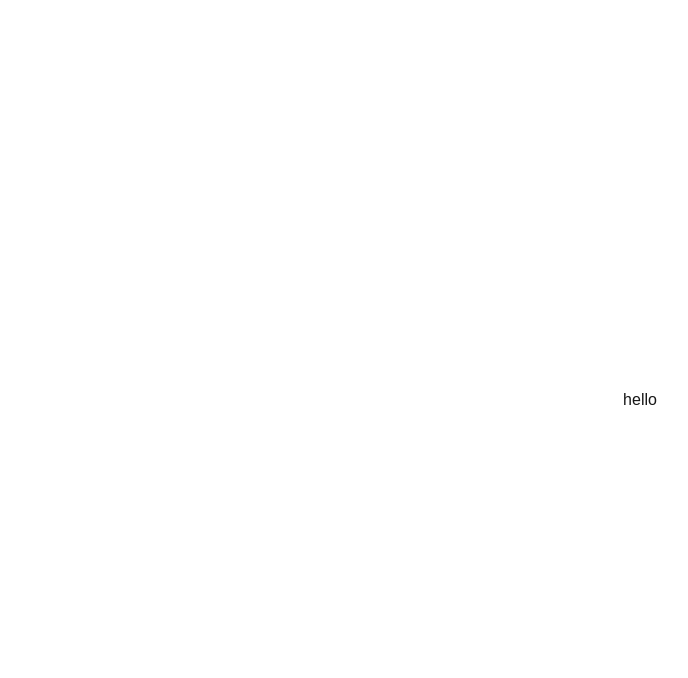
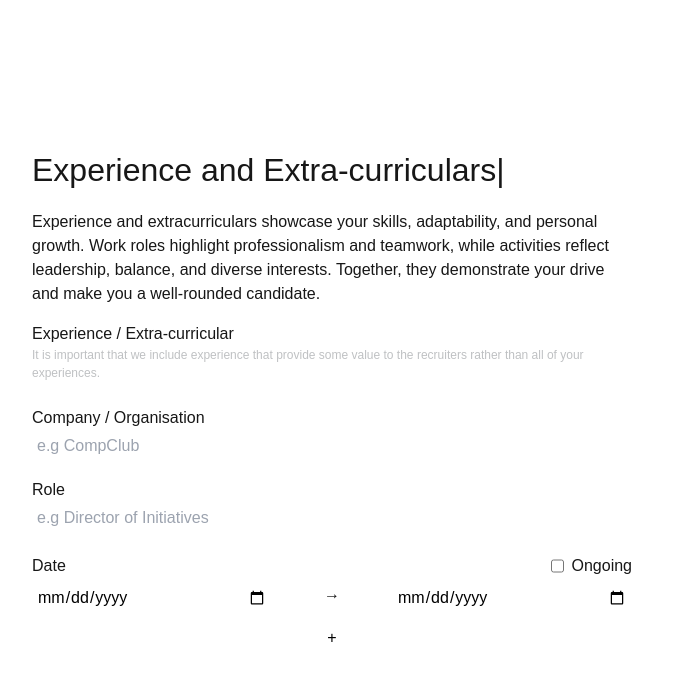
Before and after one commit to mrunixx/notcookedyet, a Next.js app: page /details/experience in a window 1280 px wide. Shown: the top 678 px of the page, without its empty margins (0-688 px from the left). Built offline with nearby package versions, Linux system fonts and the light colour scheme.

Commit message:
created experience page, and input form to take in details

```diff
--- a/src/app/details/experience/page.jsx
+++ b/src/app/details/experience/page.jsx
@@ -1,6 +1,83 @@
+"use client";
+
+import TypeAnimationDetails from "../../components/TypeAnimationDetails";
+import { useState } from "react";
 
 const Experience = () => {
-  return (<>hello</>);
-}
+  const [experiences, setExperiences] = useState([]);
+  const [ongoing, setOngoing] = useState(false);
+
+  const handleOngoingCheckbox = (e) => {
+    setOngoing(e.target.checked);
+  };
+
+  return (
+    <div className="main-page-horizontal">
+      <div className="main-left gap-2">
+        <TypeAnimationDetails>Experience and Extra-curriculars</TypeAnimationDetails>
+        <p>
+          Experience and extracurriculars showcase your skills, adaptability, and personal growth.
+          Work roles highlight professionalism and teamwork, while activities reflect leadership,
+          balance, and diverse interests. Together, they demonstrate your drive and make you a
+          well-rounded candidate.
+        </p>
+        <div className="flex flex-col">
+          Experience / Extra-curricular
+          <span className="form-hint">
+            It is important that we include experience that provide some value to the recruiters
+            rather than all of your experiences.
+          </span>
+        </div>
+        <div className="details-input">
+          <label className="flex flex-col justify-center w-full my-2">
+            Company / Organisation
+            <input type="text" name="project-input" className="w-full" placeholder="e.g CompClub" />
+          </label>
+          <label className="flex flex-col justify-center w-full my-2">
+            Role
+            <input
+              type="text"
+              name="project-input"
+              className="w-full"
+              placeholder="e.g Director of Initiatives"
+            />
+          </label>
+          <label className="flex flex-col justify-center w-full my-2">
+            <div className="flex justify-between items-center">
+              Date
+              <label className="flex items-center justify-end gap-2 w-full">
+                <input
+                  type="checkbox"
+                  name="ongoing"
+                  id="ongoing-checkbox"
+                  value={ongoing}
+                  onChange={handleOngoingCheckbox}
+                />
+                Ongoing
+              </label>
+            </div>
+            <div className="date-inputs flex justify-between w-full">
+              <input type="date" name="data-started" id="date-input" />
+              {!ongoing && (
+                <>
+                  &rarr;
+                  <input type="date" name="data-ended" id="date-input" />
+                </>
+              )}
+            </div>
+          </label>
+          <button className="trash-btn w-full rounded-md mild-glowing-button h-[2em] self-end">
+            &#43;
+          </button>
+        </div>
+      </div>
+      <div className="main-right">
+        {experiences.map((experience, index) => {
+          return <ExperienceBanner key={index} experience={experience} />;
+        })}
+      </div>
+    </div>
+  );
+};
 
 export default Experience;
--- a/src/app/globals.css
+++ b/src/app/globals.css
@@ -58,7 +58,7 @@ button:focus {
   display: flex;
   flex-direction: column;
   justify-content: center;
-  align-items: center;
+  gap: 1em;
   flex: 1;
   width: 100%;
   height: 85vh;
@@ -119,7 +119,6 @@ button:focus {
 
 .form-hint {
   font-size: 0.75em;
-  margin-left: 1em;
   color: #bfc1c3;
 }
 
@@ -129,3 +128,7 @@ button:focus {
   align-items: center;
   background-color: #ffffff;
 }
+
+#date-input {
+  width: 40%;
+}
```
